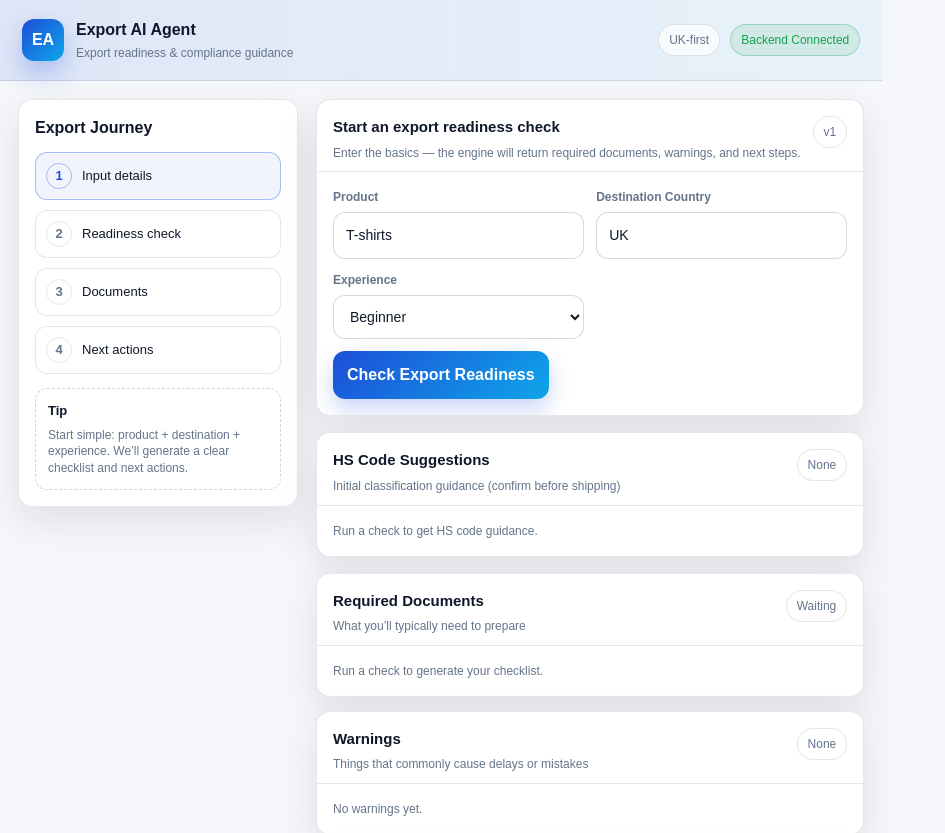
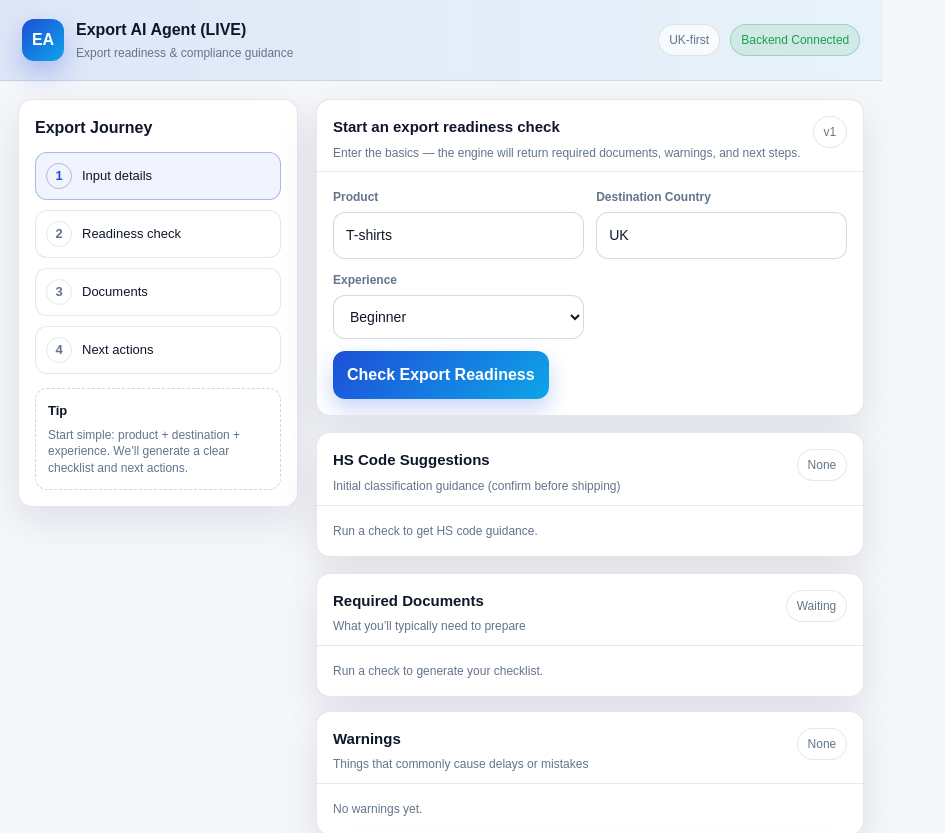
Before and after one commit to rushu3202/export-ai-agent-frontend, a React (Vite) app: page / in a window 1280 px wide. Shown: the top 833 px of the page, without its empty margins (0-945 px from the left). Built offline with nearby package versions, Linux system fonts and the light colour scheme.

Commit message:
Test Vercel auto deploy

```diff
--- a/src/App.jsx
+++ b/src/App.jsx
@@ -218,7 +218,7 @@ export default function App() {
         <div className="brand">
           <div className="brand__logo">EA</div>
           <div className="brand__text">
-            <div className="brand__name">Export AI Agent</div>
+            <div className="brand__name">Export AI Agent (LIVE)</div>
             <div className="brand__tag">Export readiness & compliance guidance</div>
           </div>
         </div>
```
